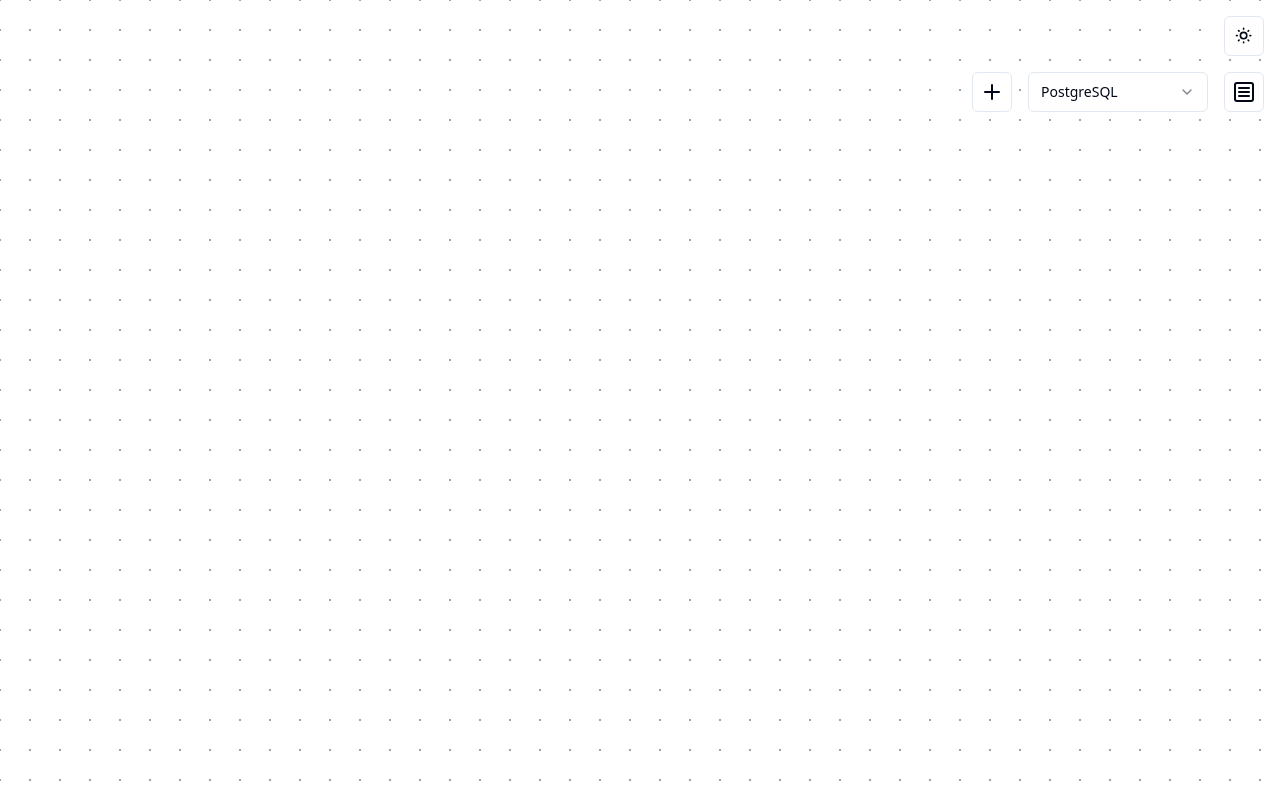
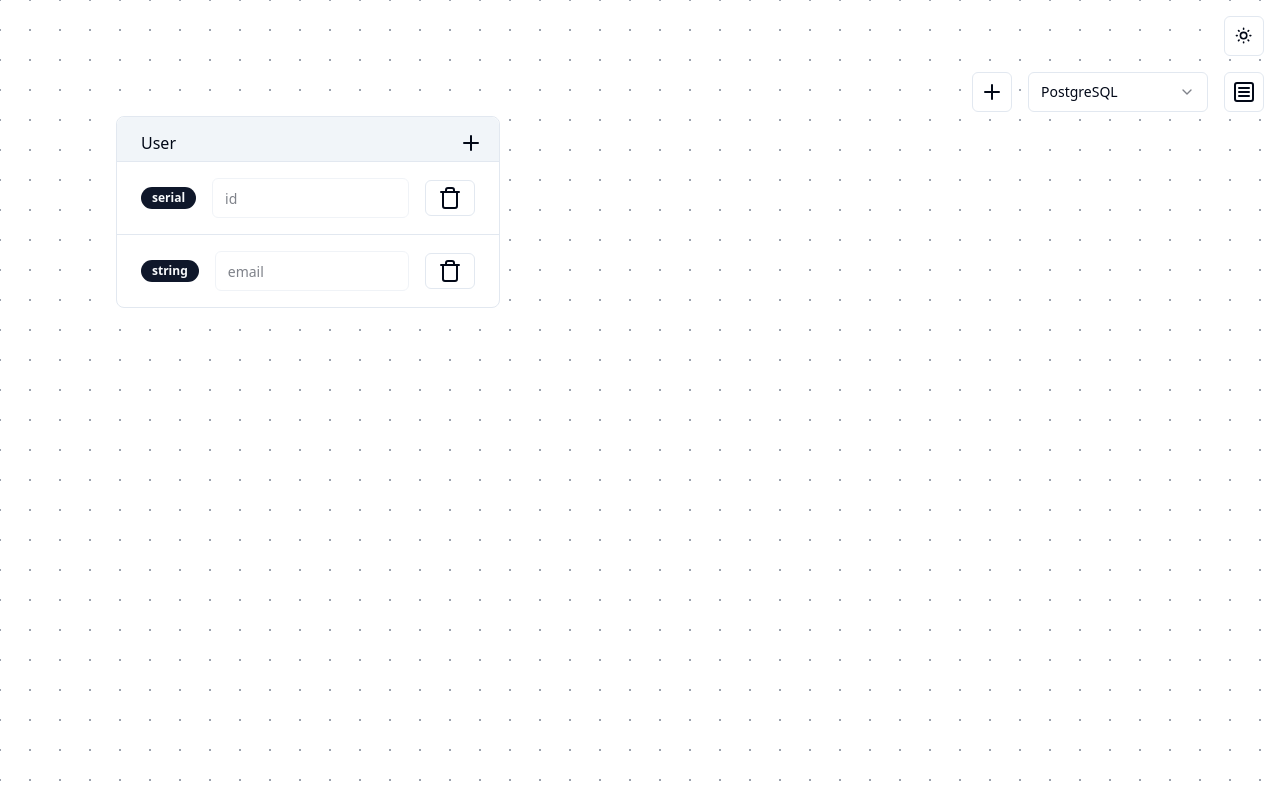
Before and after one commit to KhalidAdan/tables, a Next.js app: page / in a window 1280 px wide. Built offline with nearby package versions, Linux system fonts and the light colour scheme.

Commit message:
Renamed abstract class to be clearer, updated some target selection logic

```diff
--- a/app/(application)/page.tsx
+++ b/app/(application)/page.tsx
@@ -16,13 +16,41 @@ import {
 } from "@/components/ui/select";
 import { ModeToggle } from "@/components/ui/theme-toggle";
 import useAppStore from "@/lib/store";
+import { useEffect } from "react";
 
 // TODO: Relationship lines and crow's feet
 // TODO: Drag handle for sidebar
 // TODO: Command pallette for quick actions?
 
 export default function HomePage() {
-  const { model } = useAppStore();
+  const { model, setTarget, addEntityToModel } = useAppStore();
+  useEffect(() => {
+    addEntityToModel({
+      id: crypto.randomUUID(),
+      name: "User",
+      x: 100,
+      y: 100,
+      attributes: [
+        {
+          id: crypto.randomUUID(),
+          name: "id",
+          type: "serial",
+          primaryKey: true,
+          unique: false,
+          nullable: false,
+        },
+        {
+          id: crypto.randomUUID(),
+          name: "email",
+          type: "string",
+          primaryKey: true,
+          unique: true,
+          nullable: false,
+        },
+      ],
+      relations: [],
+    });
+  }, []);
   return (
     <main className="h-full">
       <div className="absolute right-4 top-4 flex flex-col items-end gap-4">
@@ -35,7 +63,12 @@ export default function HomePage() {
               </Button>
             }
           />
-          <Select defaultValue="postgres">
+          <Select
+            defaultValue="postgres"
+            onValueChange={(value: "postgres" | "mysql") => {
+              setTarget(value);
+            }}
+          >
             <SelectTrigger className="w-[180px] z-10">
               <SelectValue />
             </SelectTrigger>
@@ -48,7 +81,6 @@ export default function HomePage() {
             </SelectContent>
           </Select>
           <SchemaDefinitionSheet
-            type="mysql"
             model={model}
             sheetTrigger={
               <Button variant="outline" size="icon">
--- a/components/schema-definition-sheet.tsx
+++ b/components/schema-definition-sheet.tsx
@@ -36,23 +36,21 @@ CREATE TABLE Registration (
 `;
 
 export default function SchemaDefinitionSheet({
-  type,
   sheetTrigger,
   model,
 }: {
-  type: "postgres" | "mysql";
   sheetTrigger: React.ReactNode;
   model: ModelType;
 }) {
   const { generateSchema } = useAppStore();
-  const schema = generateSchema(model, type);
+  const schema = generateSchema(model);
   return (
     <Sheet>
       <SheetTrigger asChild>{sheetTrigger}</SheetTrigger>
       <SheetContent side="right" className="!max-w-xl">
         <SheetHeader>
           <SheetTitle className="capitalize flex justify-between">
-            {type} Schema
+            {model.target} Schema
           </SheetTitle>
         </SheetHeader>
         <div className="absolute right-8 top-16">
--- a/lib/store.ts
+++ b/lib/store.ts
@@ -12,7 +12,7 @@ import {
 
 export type State = {
   model: ModelType;
-  setTarget?: (target: ModelType["target"]) => void;
+  setTarget: (target: ModelType["target"]) => void;
   // entity actions
   addEntityToModel: (entity: EntityType) => void;
   deleteEntityFromModel: (entityId: EntityType["id"]) => void;
@@ -39,7 +39,7 @@ export type State = {
   addRelationToModel: (relation: RelationType) => void;
   deleteRelationFromModel: (relationId: RelationType["id"]) => void;
   // export schema
-  generateSchema: (model: ModelType, target: "postgres" | "mysql") => string;
+  generateSchema: (model: ModelType) => string;
 };
 
 export const getEntityById = (state: State, entityId: EntityType["id"]) => {
@@ -171,15 +171,21 @@ const useAppStore = create<State>((set) => ({
         ),
       },
     })),
-
-  generateSchema: (model, target) => {
-    const strategy = schemaStrategies[target];
+  setTarget: (target) =>
+    set((state) => ({
+      model: {
+        ...state.model,
+        target,
+      },
+    })),
+  generateSchema: (model) => {
+    const strategy = schemaStrategies[model.target];
     if (strategy) {
-      console.log("Generating schema for target:", target);
+      console.log("Generating schema for target:", model.target);
       return strategy.generateSchema(model);
     } else {
       // Handle case where strategy is not found
-      throw new Error(`Unknown target: ${target}`);
+      throw new Error(`Unknown target: ${model.target}`);
     }
   },
 }));
--- a/services/generators/index.ts
+++ b/services/generators/index.ts
@@ -1,8 +1,7 @@
 import { MySQLStrategy } from "./mysql-strategy";
-import { IOutputStrategy } from "./output-strategy";
 import { PostgresStrategy } from "./postgres-strategy";
 
-export const schemaStrategies: { [key: string]: IOutputStrategy } = {
+export const schemaStrategies: { [key: string]: AbstractOutputStrategy } = {
   postgres: new PostgresStrategy(),
   mysql: new MySQLStrategy(),
 };
--- a/services/generators/mysql-strategy.ts
+++ b/services/generators/mysql-strategy.ts
@@ -1,7 +1,7 @@
 import { ModelType } from "@/schemas";
-import { IOutputStrategy } from "./output-strategy";
+import { AbstractOutputStrategy } from "./output-strategy";
 
-export class MySQLStrategy extends IOutputStrategy {
+export class MySQLStrategy extends AbstractOutputStrategy {
   generateSchema(model: ModelType) {
     let sqlOutput = "";
 
@@ -26,11 +26,17 @@ export class MySQLStrategy extends IOutputStrategy {
           sqlOutput += ` DEFAULT ${attr.default}`;
         }
         sqlOutput +=
-          attr !== nty.attributes[nty.attributes.length - 1] ? `,\n` : `\n`;
+          attr !== nty.attributes[nty.attributes.length - 1]
+            ? `,\n`
+            : attr.unique
+            ? `,\n`
+            : `\n`;
         attr.unique && uniqueAttributes.push(attr.name);
       }
       for (const unique of uniqueAttributes) {
-        sqlOutput += `  UNIQUE (${this.toSnakeCase(unique)})`;
+        sqlOutput += `  CONSTRAINT uc_${this.toSnakeCase(
+          nty.name
+        )} UNIQUE (${this.toSnakeCase(unique)})`;
         sqlOutput +=
           unique !== uniqueAttributes[uniqueAttributes.length - 1]
             ? `,\n`
--- a/services/generators/output-strategy.ts
+++ b/services/generators/output-strategy.ts
@@ -1,6 +1,6 @@
 import { ModelType } from "@/schemas";
 
-export abstract class IOutputStrategy {
+export abstract class AbstractOutputStrategy {
   abstract generateSchema(model: ModelType): string;
 
   toSnakeCase = (str: string): string => {
@@ -10,4 +10,11 @@ export abstract class IOutputStrategy {
       .map((word) => word.toLowerCase())
       .join("_");
   };
+
+  toPascalCase = (str: string): string => {
+    return str
+      .split(" ")
+      .map((word) => word.charAt(0).toUpperCase() + word.slice(1).toLowerCase())
+      .join("");
+  };
 }
--- a/services/generators/postgres-strategy.ts
+++ b/services/generators/postgres-strategy.ts
@@ -1,7 +1,7 @@
 import { ModelType } from "@/schemas";
-import { IOutputStrategy } from "./output-strategy";
+import { AbstractOutputStrategy } from "./output-strategy";
 
-export class PostgresStrategy extends IOutputStrategy {
+export class PostgresStrategy extends AbstractOutputStrategy {
   generateSchema(model: ModelType) {
     let sqlOutput = "";
 
@@ -18,7 +18,11 @@ export class PostgresStrategy extends IOutputStrategy {
         // not null
         sqlOutput += attr.nullable && !attr.primaryKey ? "" : " NOT NULL";
         sqlOutput +=
-          attr !== nty.attributes[nty.attributes.length - 1] ? `,\n` : `\n`;
+          attr !== nty.attributes[nty.attributes.length - 1]
+            ? `,\n`
+            : attr.unique
+            ? `,\n`
+            : `\n`;
         attr.unique && uniqueAttributes.push(attr.name);
       }
       for (const unique of uniqueAttributes) {
```
Also changed, not shown: services/generators/prisma-strategy.ts (added, +30 -0 lines).
